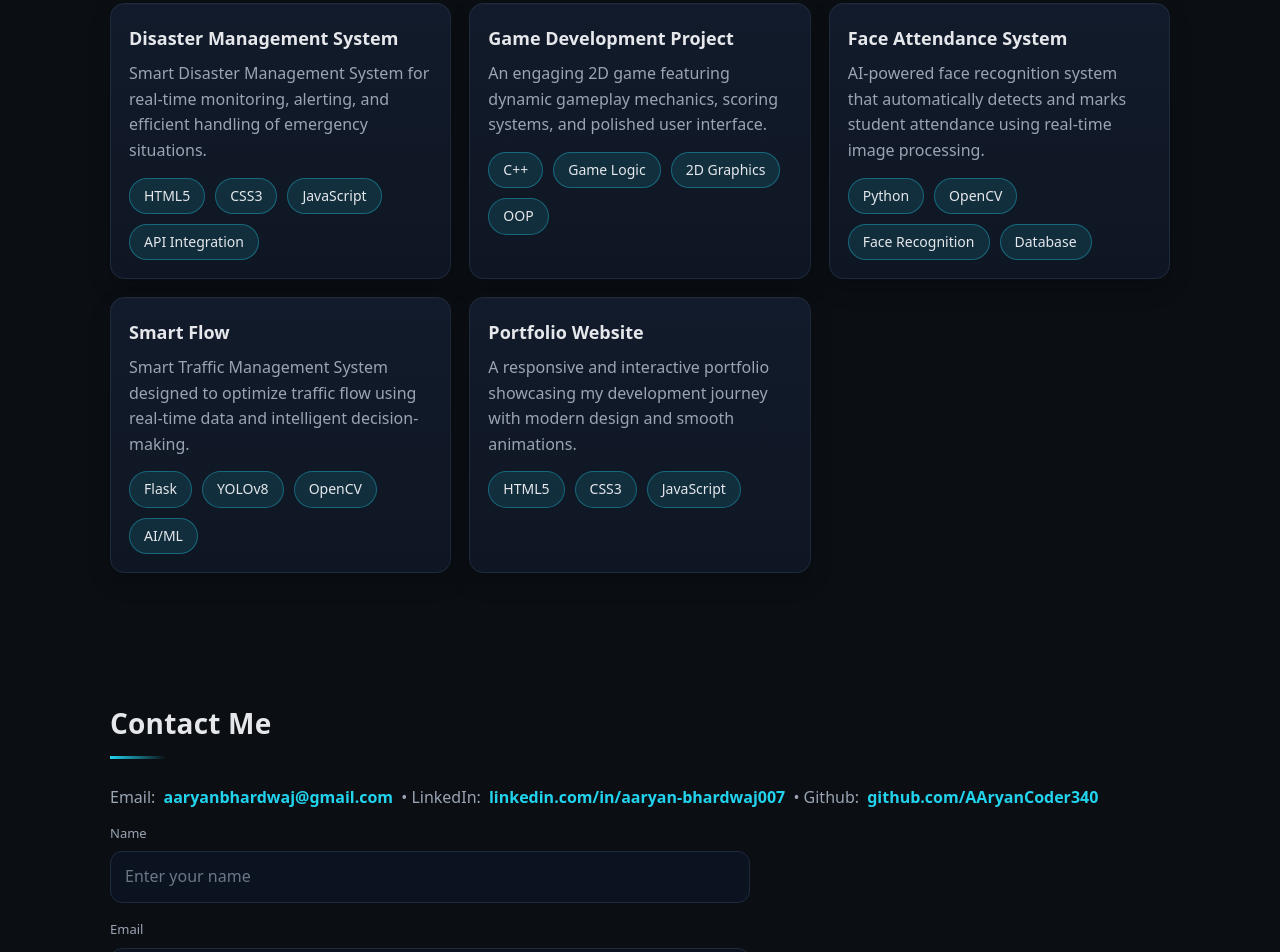
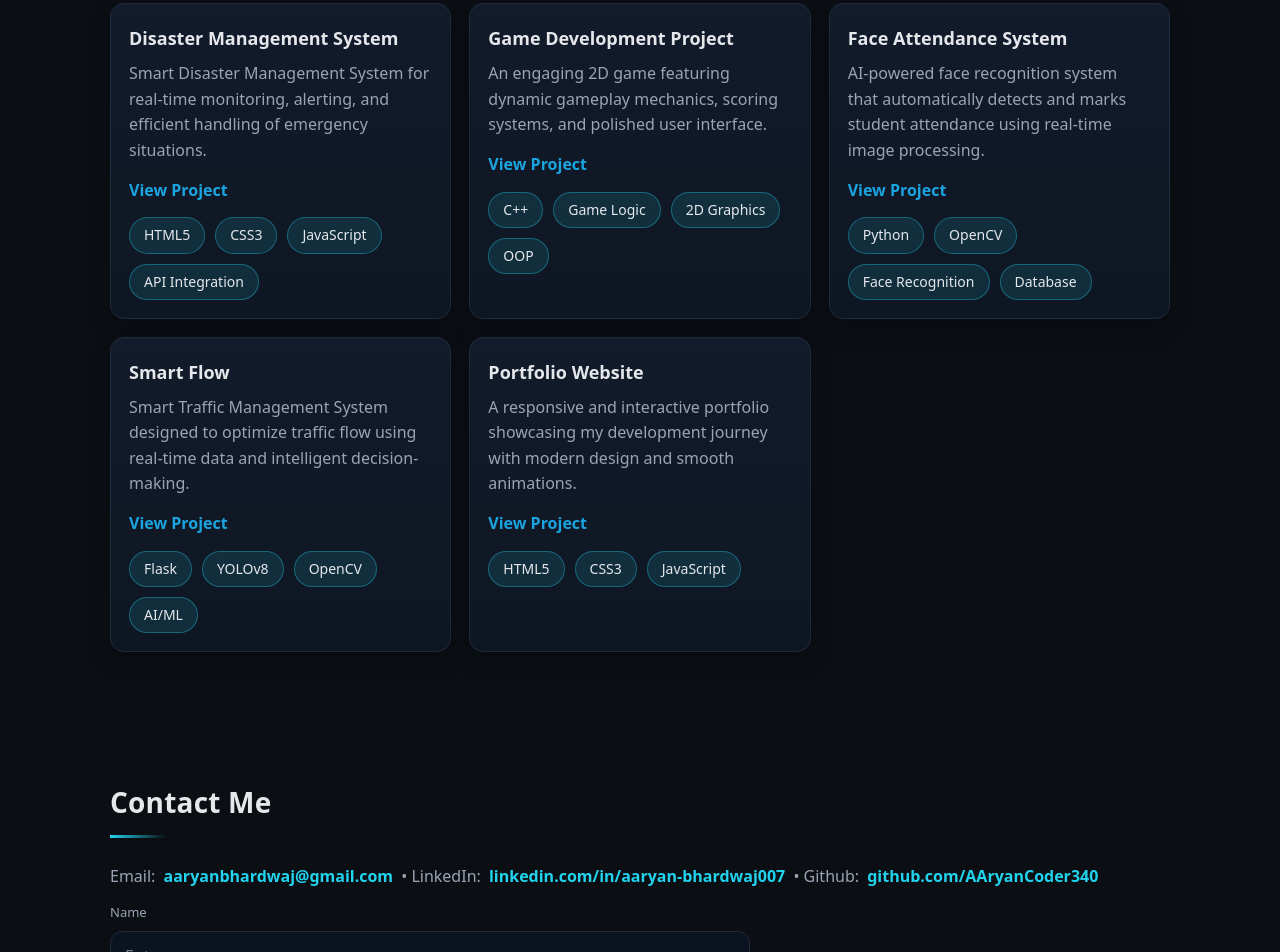
Before and after one commit to AAryanCoder340/My-Portfolio, a plain HTML site: page index.html in a window 1280 px wide. Shown: the part 1122-2074 px from the top of the page. Drawn offline with Linux system fonts and the light colour scheme.

Commit message:
Add project links to portfolio and enhance card hover effects

```diff
--- a/index.html
+++ b/index.html
@@ -64,6 +64,9 @@
           <p>
             Smart Disaster Management System for real-time monitoring, alerting, and efficient handling of emergency situations.
           </p>
+          <a href="https://aaryancoder340.github.io/" target="_blank" class="project-link">
+            View Project
+          </a>
           <div class="project-skills">
      <span>HTML5</span>
      <span>CSS3</span>
@@ -77,6 +80,9 @@
           <p>
             An engaging 2D game featuring dynamic gameplay mechanics, scoring systems, and polished user interface.
           </p>
+          <a href="https://www.linkedin.com/posts/aaryan-bhardwaj007_unrealengine5-gamedevelopment-firstproject-activity-7356669638199439360-0zz8?utm_source=share&utm_medium=member_desktop&rcm=ACoAAFI2IyYB4xnc5ao54gpRjQnK2eAeYTUyEM8" target="_blank" class="project-link">
+            View Project
+          </a>
           <div class="project-skills">
      <span>C++</span>
      <span>Game Logic</span>
@@ -90,6 +96,9 @@
           <p>
            AI-powered face recognition system that automatically detects and marks student attendance using real-time image processing.
           </p>
+          <a href="https://github.com/AAryanCoder340/my_attendance_project" target="_blank" class="project-link">
+            View Project
+          </a>
           <div class="project-skills">
      <span>Python</span>
      <span>OpenCV</span>
@@ -97,12 +106,14 @@
      <span>Database</span>
   </div>
         </div>
-
        <div class="card">
           <h3>Smart Flow</h3>
           <p>
             Smart Traffic Management System designed to optimize traffic flow using real-time data and intelligent decision-making.
           </p>
+          <a href="https://smartflow-rho.vercel.app/" target="_blank" class="project-link">
+            View Project
+          </a>
           <div class="project-skills">
      <span>Flask</span>
      <span>YOLOv8</span>
@@ -110,12 +121,15 @@
      <span>AI/ML</span>
  </div>
         </div>
-
+        </a>
         <div class="card">
           <h3>Portfolio Website</h3>
           <p>
             A responsive and interactive portfolio showcasing my development journey with modern design and smooth animations.
           </p>
+          <a href="https://my-portfolio-roan-kappa-61.vercel.app/" target="_blank" class="project-link">
+            View Project
+          </a>
           <div class="project-skills">
     <span>HTML5</span>
     <span>CSS3</span>
--- a/style.css
+++ b/style.css
@@ -229,7 +229,9 @@ h2::after {
 }
 
 .card:hover {
-  transform: translateY(-4px);
+   transform: translateY(-6px);
+  cursor: pointer;   /* 👈 VERY IMPORTANT */
+  border-color: var(--accent);
   border-color: rgba(34, 211, 238, 0.35);
   box-shadow:
     0 16px 40px rgba(0, 0, 0, 0.35),
@@ -354,15 +356,33 @@ textarea:focus {
 }
 
 .about-image img {
-  width: 220px;
-  height: 220px;
+  width: 240px;
+  height: 240px;
   border-radius: 50%;
   object-fit: cover;
   border: 3px solid var(--accent);
+    transition: 0.3s;
 }
 
 .about-text {
   flex: 1;
+}
+
+.about-image img:hover {
+  transform: scale(1.05);
+}
+
+.project-link {
+  display: inline-block;
+  margin-top: 14px;
+  color: #1ba5e0;   /* 👈 brighter blue (more clickable) */
+  font-weight: 600;
+  text-decoration: none;
+  transition: 0.3s;
+}
+
+.card:hover .project-hint {
+  opacity: 1;
 }
 
 @media (max-width: 900px) {
```
